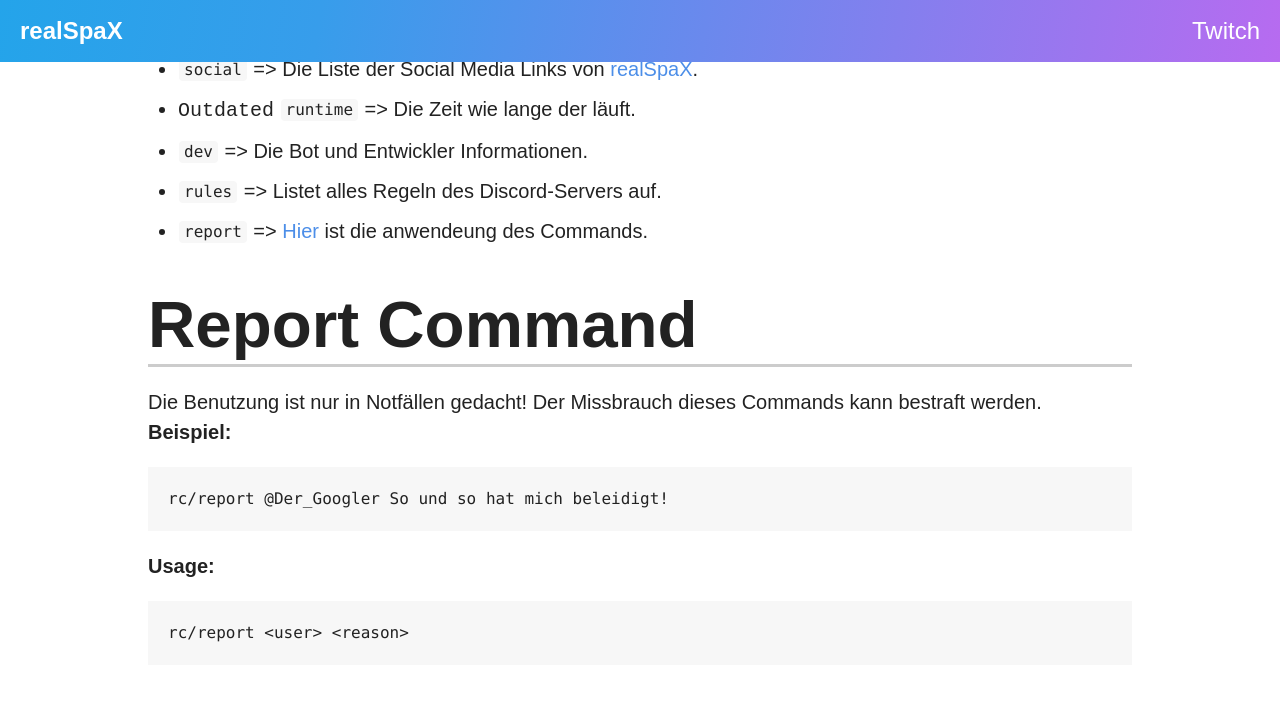
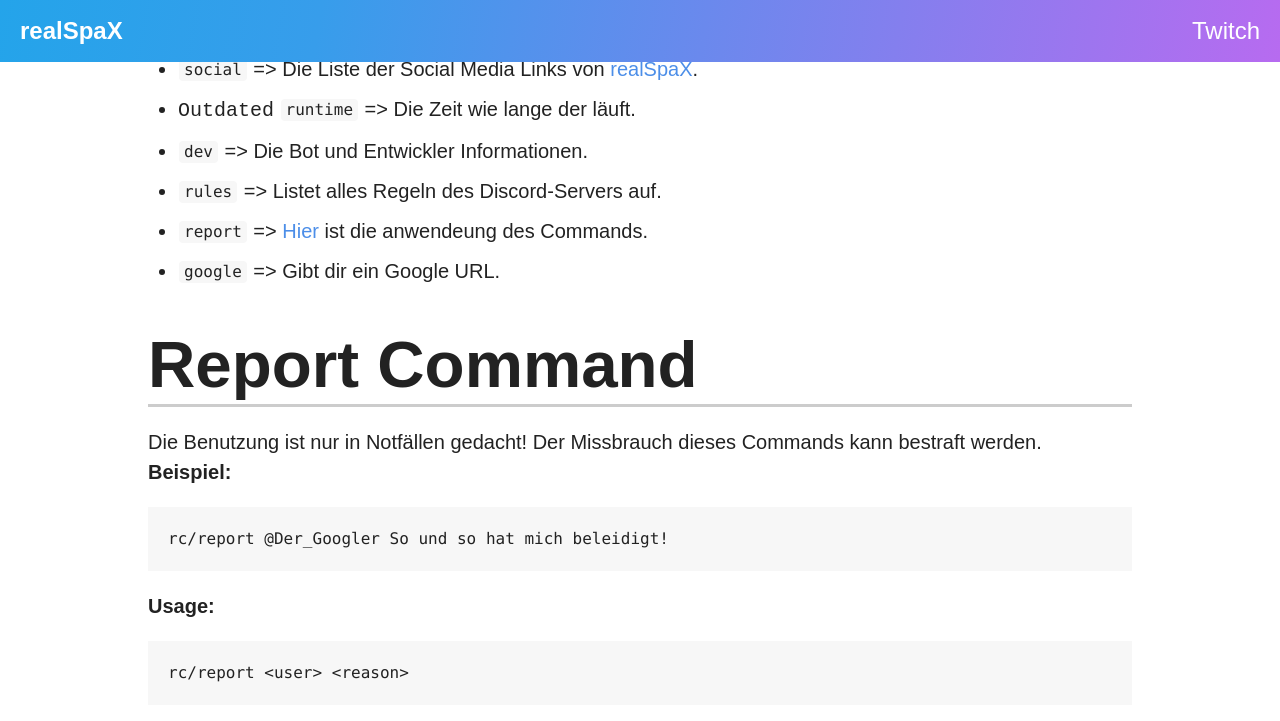
Before and after one commit to lostlvlgirl/realspax.github.io, a Jekyll site: the page built from social/discord/bot.md, in a window 1280 px wide and 900 px high, scrolled down 775 px. Shown: the top 721 px of the window. Built offline with Jekyll 4.4.1, drawn with Linux system fonts in a browser that asks for light colours; nearby versions of some CDN libraries.

Commit message:
Update bot.md

```diff
--- a/social/discord/bot.md
+++ b/social/discord/bot.md
@@ -15,6 +15,7 @@ Der Standard Prefix ist `rc/`
 - `dev` => Die Bot und Entwickler Informationen.
 - `rules` => Listet alles Regeln des Discord-Servers auf.
 - `report` => [Hier](#report-command) ist die anwendeung des Commands.
+- `google` => Gibt dir ein Google URL.
 
 ## Report Command
 Die Benutzung ist nur in Notfällen gedacht! Der Missbrauch dieses Commands kann bestraft werden.
```
